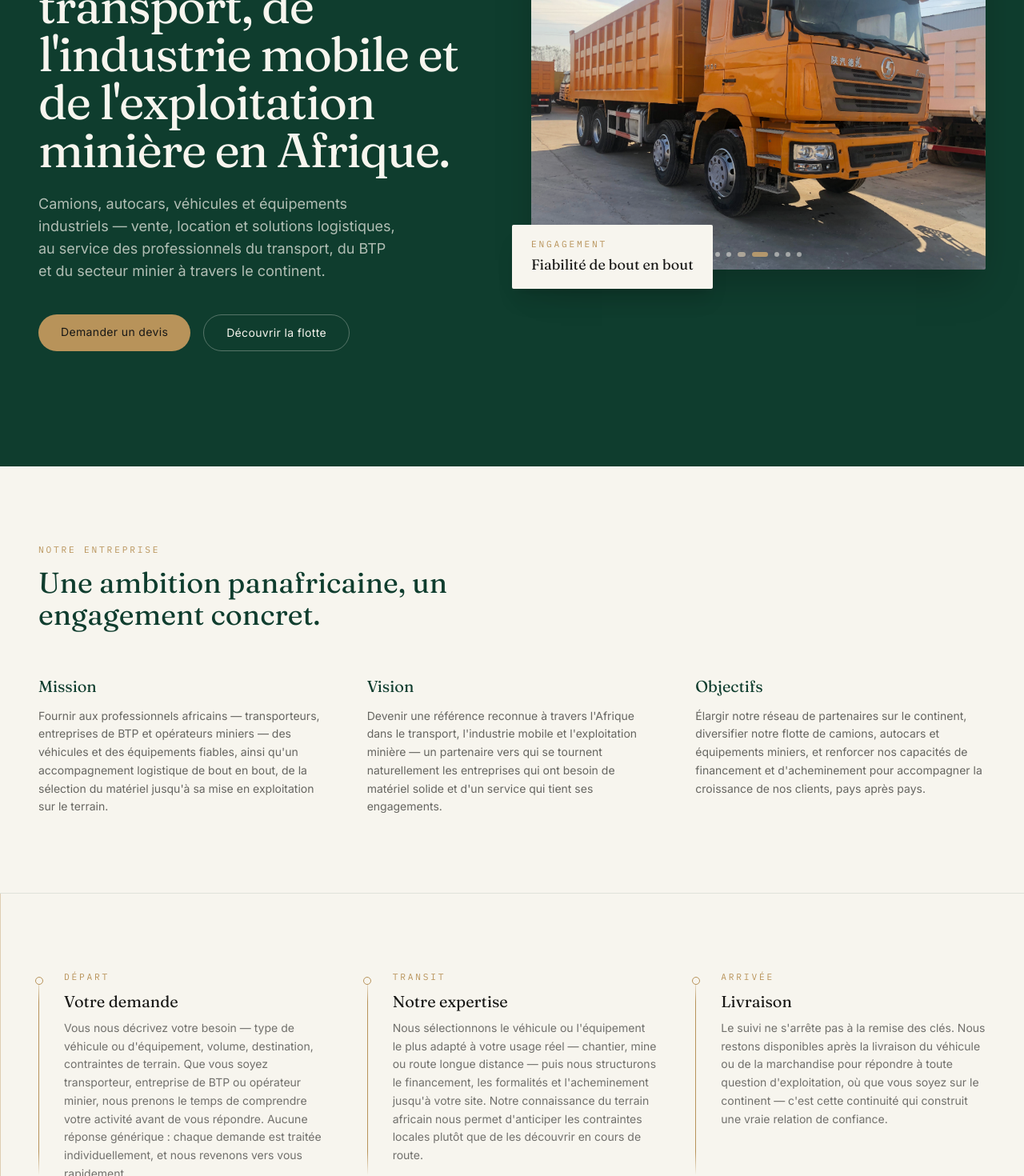
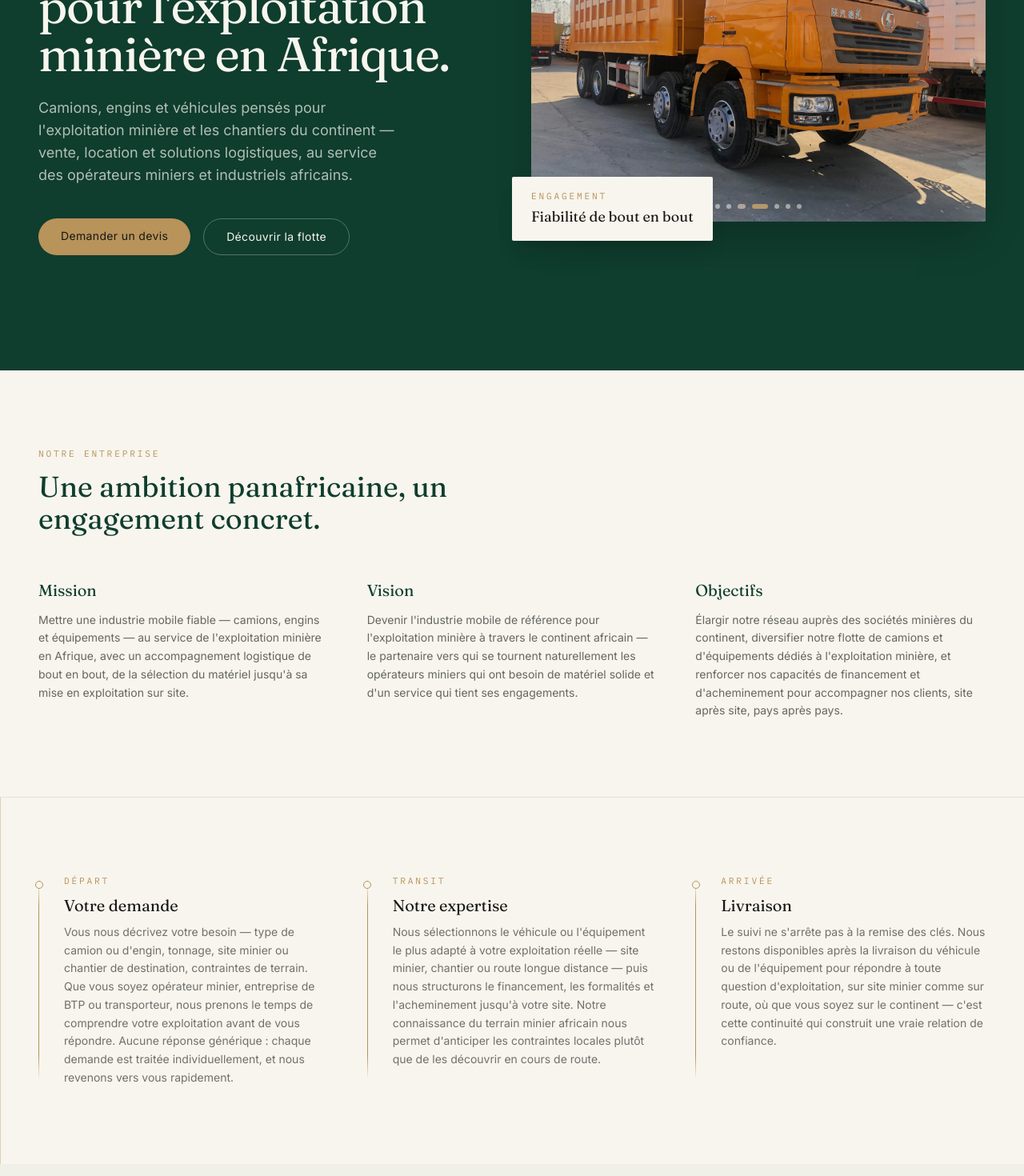
Before and after one commit to Luc13Tech/Terratransport, a React (Vite) app: page / in a window 1280 px wide. Shown: the part 400-1870 px from the top of the page at 80% size. Built offline with nearby package versions, Linux system fonts and the light colour scheme.

Commit message:
Add files via upload

```diff
--- a/src/pages/About.jsx
+++ b/src/pages/About.jsx
@@ -23,7 +23,7 @@ export default function About() {
         <div className="container-tt">
           <p className="eyebrow mb-4 text-brass">Qui sommes-nous</p>
           <h1 className="font-display text-4xl md:text-5xl max-w-2xl">
-            Une entreprise panafricaine du transport, de l'industrie mobile et de l'exploitation minière.
+            {site.shortName} — une industrie mobile pour l'exploitation minière en Afrique.
           </h1>
         </div>
       </section>
@@ -37,16 +37,18 @@ export default function About() {
         >
           <h2 className="font-display text-3xl text-forest mb-6">Notre mission</h2>
           <p className="text-charcoal/70 leading-relaxed mb-4">
-            {site.name} accompagne les professionnels dans l'acquisition et
-            l'exploitation de véhicules et d'équipements — camions bennes,
-            autocars, véhicules particuliers et matériel destiné à l'industrie
-            mobile et à l'exploitation minière — ainsi que dans la mise en
-            place de solutions logistiques à travers l'Afrique.
+            {site.name} met une industrie mobile fiable — camions, engins et
+            équipements — au service de l'exploitation minière en Afrique.
+            Nous accompagnons les opérateurs miniers, ainsi que les
+            entreprises de BTP et de transport, dans l'acquisition et
+            l'exploitation de leur matériel, et dans la mise en place de
+            solutions logistiques adaptées au terrain africain.
           </p>
           <p className="text-charcoal/70 leading-relaxed mb-4">
-            Notre ambition est simple : être reconnus partout où le transport,
-            le BTP et le secteur minier ont besoin d'un partenaire fiable —
-            pas seulement dans un pays, mais à l'échelle du continent.
+            Notre ambition est simple : être reconnus partout où
+            l'exploitation minière a besoin d'un partenaire fiable pour son
+            industrie mobile — pas seulement dans un pays, mais à l'échelle
+            du continent.
           </p>
           <p className="text-charcoal/70 leading-relaxed">
             Notre approche reste la même, quel que soit le projet : comprendre
--- a/src/pages/Home.jsx
+++ b/src/pages/Home.jsx
@@ -22,7 +22,7 @@ export default function Home() {
               transition={{ duration: 0.7, ease: 'easeOut' }}
               className="font-display text-4xl md:text-6xl leading-[1.05] tracking-tight"
             >
-              {site.shortName}, votre partenaire du transport, de l'industrie mobile et de l'exploitation minière en Afrique.
+              {site.shortName}, {site.tagline.charAt(0).toLowerCase() + site.tagline.slice(1)}
             </motion.h1>
             <motion.p
               initial={{ opacity: 0, y: 16 }}
@@ -30,9 +30,10 @@ export default function Home() {
               transition={{ duration: 0.7, delay: 0.15, ease: 'easeOut' }}
               className="mt-6 text-ivory/70 text-lg max-w-md"
             >
-              Camions, autocars, véhicules et équipements industriels — vente,
-              location et solutions logistiques, au service des professionnels
-              du transport, du BTP et du secteur minier à travers le continent.
+              Camions, engins et véhicules pensés pour l'exploitation minière
+              et les chantiers du continent — vente, location et solutions
+              logistiques, au service des opérateurs miniers et industriels
+              africains.
             </motion.p>
             <motion.div
               initial={{ opacity: 0, y: 16 }}
@@ -87,11 +88,10 @@ export default function Home() {
             >
               <h3 className="font-display text-xl text-forest mb-3">Mission</h3>
               <p className="text-charcoal/65 text-sm leading-relaxed">
-                Fournir aux professionnels africains — transporteurs,
-                entreprises de BTP et opérateurs miniers — des véhicules et des
-                équipements fiables, ainsi qu'un accompagnement logistique de
-                bout en bout, de la sélection du matériel jusqu'à sa mise en
-                exploitation sur le terrain.
+                Mettre une industrie mobile fiable — camions, engins et
+                équipements — au service de l'exploitation minière en Afrique,
+                avec un accompagnement logistique de bout en bout, de la
+                sélection du matériel jusqu'à sa mise en exploitation sur site.
               </p>
             </motion.div>
 
@@ -103,10 +103,10 @@ export default function Home() {
             >
               <h3 className="font-display text-xl text-forest mb-3">Vision</h3>
               <p className="text-charcoal/65 text-sm leading-relaxed">
-                Devenir une référence reconnue à travers l'Afrique dans le
-                transport, l'industrie mobile et l'exploitation minière — un
-                partenaire vers qui se tournent naturellement les entreprises
-                qui ont besoin de matériel solide et d'un service qui tient ses
+                Devenir l'industrie mobile de référence pour l'exploitation
+                minière à travers le continent africain — le partenaire vers
+                qui se tournent naturellement les opérateurs miniers qui ont
+                besoin de matériel solide et d'un service qui tient ses
                 engagements.
               </p>
             </motion.div>
@@ -119,11 +119,11 @@ export default function Home() {
             >
               <h3 className="font-display text-xl text-forest mb-3">Objectifs</h3>
               <p className="text-charcoal/65 text-sm leading-relaxed">
-                Élargir notre réseau de partenaires sur le continent,
-                diversifier notre flotte de camions, autocars et équipements
-                miniers, et renforcer nos capacités de financement et
-                d'acheminement pour accompagner la croissance de nos clients,
-                pays après pays.
+                Élargir notre réseau auprès des sociétés minières du
+                continent, diversifier notre flotte de camions et
+                d'équipements dédiés à l'exploitation minière, et renforcer
+                nos capacités de financement et d'acheminement pour
+                accompagner nos clients, site après site, pays après pays.
               </p>
             </motion.div>
           </div>
@@ -139,12 +139,13 @@ export default function Home() {
             <p className="eyebrow mb-2">Départ</p>
             <h3 className="font-display text-xl mb-2">Votre demande</h3>
             <p className="text-charcoal/60 text-sm leading-relaxed">
-              Vous nous décrivez votre besoin — type de véhicule ou
-              d'équipement, volume, destination, contraintes de terrain. Que
-              vous soyez transporteur, entreprise de BTP ou opérateur minier,
-              nous prenons le temps de comprendre votre activité avant de vous
-              répondre. Aucune réponse générique : chaque demande est traitée
-              individuellement, et nous revenons vers vous rapidement.
+              Vous nous décrivez votre besoin — type de camion ou d'engin,
+              tonnage, site minier ou chantier de destination, contraintes de
+              terrain. Que vous soyez opérateur minier, entreprise de BTP ou
+              transporteur, nous prenons le temps de comprendre votre
+              exploitation avant de vous répondre. Aucune réponse générique :
+              chaque demande est traitée individuellement, et nous revenons
+              vers vous rapidement.
             </p>
           </div>
           <div className="route-line pl-8">
@@ -153,11 +154,12 @@ export default function Home() {
             <h3 className="font-display text-xl mb-2">Notre expertise</h3>
             <p className="text-charcoal/60 text-sm leading-relaxed">
               Nous sélectionnons le véhicule ou l'équipement le plus adapté à
-              votre usage réel — chantier, mine ou route longue distance —
-              puis nous structurons le financement, les formalités et
-              l'acheminement jusqu'à votre site. Notre connaissance du terrain
-              africain nous permet d'anticiper les contraintes locales plutôt
-              que de les découvrir en cours de route.
+              votre exploitation réelle — site minier, chantier ou route
+              longue distance — puis nous structurons le financement, les
+              formalités et l'acheminement jusqu'à votre site. Notre
+              connaissance du terrain minier africain nous permet
+              d'anticiper les contraintes locales plutôt que de les découvrir
+              en cours de route.
             </p>
           </div>
           <div className="route-line pl-8">
@@ -166,10 +168,10 @@ export default function Home() {
             <h3 className="font-display text-xl mb-2">Livraison</h3>
             <p className="text-charcoal/60 text-sm leading-relaxed">
               Le suivi ne s'arrête pas à la remise des clés. Nous restons
-              disponibles après la livraison du véhicule ou de la marchandise
-              pour répondre à toute question d'exploitation, où que vous
-              soyez sur le continent — c'est cette continuité qui construit
-              une vraie relation de confiance.
+              disponibles après la livraison du véhicule ou de l'équipement
+              pour répondre à toute question d'exploitation, sur site minier
+              comme sur route, où que vous soyez sur le continent — c'est
+              cette continuité qui construit une vraie relation de confiance.
             </p>
           </div>
         </div>
@@ -204,7 +206,7 @@ export default function Home() {
       <section className="container-tt py-24 text-center">
         <p className="eyebrow mb-4">Prêt à démarrer ?</p>
         <h2 className="font-display text-3xl md:text-4xl text-charcoal max-w-2xl mx-auto">
-          Parlons de votre projet de transport, d'industrie mobile ou d'exploitation minière.
+          Parlons de votre projet d'exploitation minière, de chantier ou de transport.
         </h2>
         <Link
           to="/contact"
--- a/src/pages/Services.jsx
+++ b/src/pages/Services.jsx
@@ -3,23 +3,23 @@ import { Link } from 'react-router-dom'
 
 const services = [
   {
+    title: 'Industrie mobile & exploitation minière',
+    desc: "Camions bennes renforcés, engins et véhicules robustes pensés pour les sites miniers et les chantiers du continent — le cœur de notre activité : une industrie mobile fiable pour l'exploitation minière en Afrique.",
+    image: '/images/camions/camion-01.jpg',
+  },
+  {
     title: 'Vente de véhicules',
-    desc: 'Camions bennes, autocars et véhicules particuliers, sélectionnés pour leur fiabilité et adaptés aux réalités du terrain africain.',
+    desc: 'Camions bennes, autocars et véhicules particuliers, sélectionnés pour leur fiabilité et adaptés aux réalités du terrain africain, miniers comme routiers.',
     image: '/images/camions/camion-04.jpg',
   },
   {
-    title: 'Industrie mobile & exploitation minière',
-    desc: "Équipements et véhicules robustes pour les chantiers et sites miniers : engins de terrassement, camions bennes renforcés et solutions adaptées aux conditions d'exploitation les plus exigeantes.",
-    image: '/images/camions/camion-01.jpg',
-  },
-  {
     title: 'Solutions intermodales',
-    desc: 'Mer, rail, route : nous coordonnons chaque maillon du transport pour que votre marchandise arrive à destination sans rupture de charge.',
+    desc: 'Mer, rail, route : nous coordonnons chaque maillon du transport pour que votre matériel ou votre marchandise arrive à destination sans rupture de charge.',
     image: '/images/bus/bus-04.jpg',
   },
   {
     title: 'Logistique personnalisée',
-    desc: "De la commande à la livraison, nous concevons un parcours de transport adapté à votre activité, votre volume et vos délais, partout où votre entreprise opère en Afrique.",
+    desc: "De la commande à la livraison, nous concevons un parcours logistique adapté à votre exploitation, votre volume et vos délais, partout où votre activité opère en Afrique.",
     image: '/images/camions/camion-02.jpg',
   },
 ]
@@ -31,7 +31,7 @@ export default function Services() {
         <div className="container-tt">
           <p className="eyebrow mb-4 text-brass">Ce que nous faisons</p>
           <h1 className="font-display text-4xl md:text-5xl max-w-2xl">
-            Des services pensés pour chaque étape de votre transport.
+            Des services pensés pour l'exploitation minière et au-delà.
           </h1>
         </div>
       </section>
```
Also changed, not shown: src/pages/RFIGuinee.jsx (added, +235 -0 lines).
